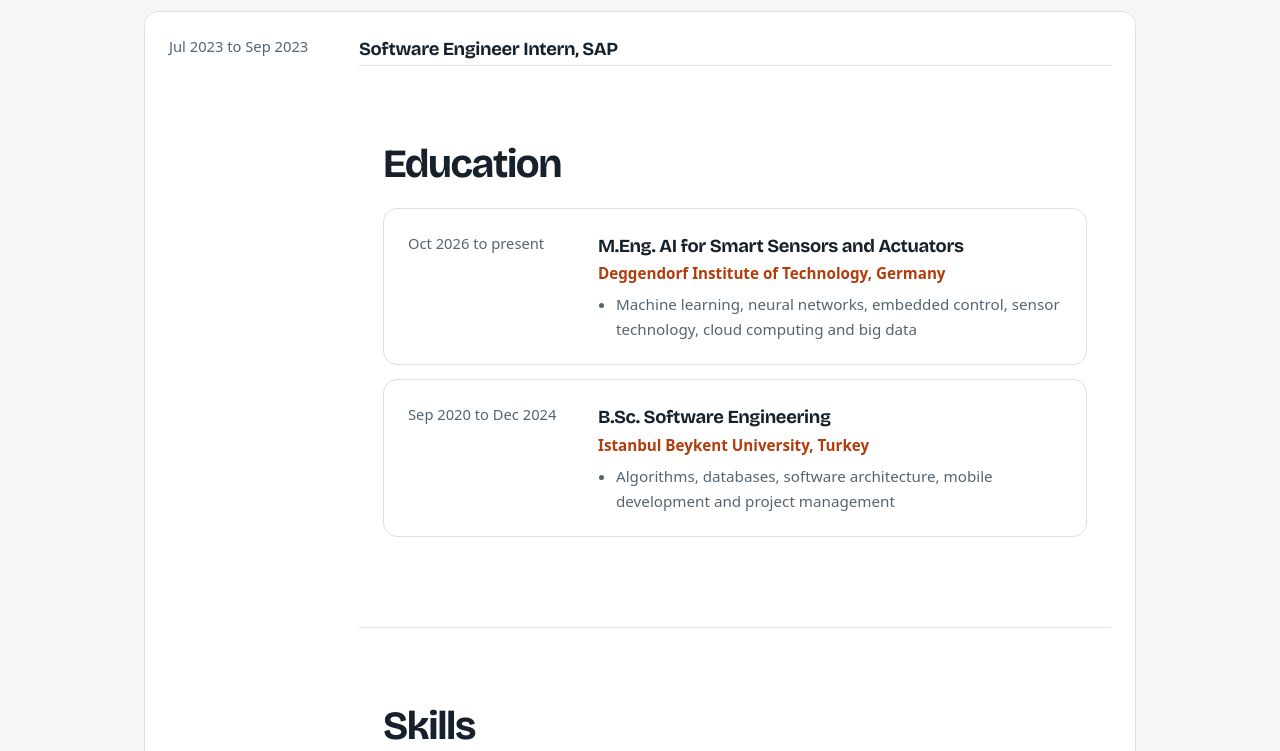
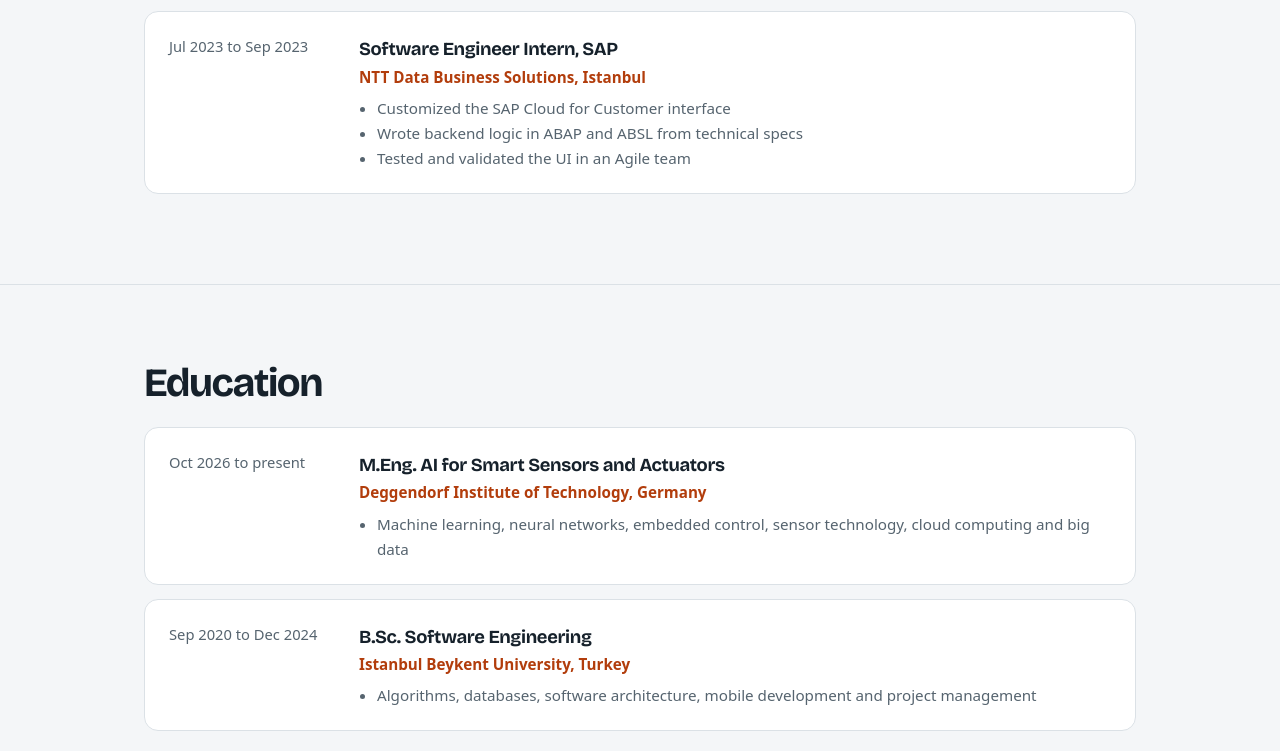
Before and after one commit to Batubttl/Batubttl.github.io, a plain HTML site: page index.html in a window 1280 px wide. Shown: the part 3601-4352 px from the top of the page. Drawn offline with nearby package versions, Linux system fonts and the light colour scheme.

Commit message:
Fix experience section markup

```diff
--- a/index.html
+++ b/index.html
@@ -627,6 +627,16 @@
         <div class="when">Jul 2023 to Sep 2023</div>
         <div>
           <h3>Software Engineer Intern, SAP</h3>
+          <p class="org">NTT Data Business Solutions, Istanbul</p>
+          <ul>
+            <li>Customized the SAP Cloud for Customer interface</li>
+            <li>Wrote backend logic in ABAP and ABSL from technical specs</li>
+            <li>Tested and validated the UI in an Agile team</li>
+          </ul>
+        </div>
+      </div>
+    </div>
+  </section>
 
   <section class="sec" id="education">
     <div class="wrap">
@@ -668,9 +678,8 @@
         <div class="card">
           <h3>Machine Learning</h3>
           <div class="chips"><span class="chip">Supervised learning</span><span class="chip">Model
-                      evaluation</span><span class="chip">Feature selection</span><span
-                      class="chip">scikit-learn</span><span class="chip">PyTorch (basics)</span><span
-                      class="chip">Signal processing</span></div>
+              evaluation</span><span class="chip">Feature selection</span><span class="chip">scikit-learn</span><span
+              class="chip">PyTorch (basics)</span><span class="chip">Signal processing</span></div>
         </div>
         <div class="card">
           <h3>Tools</h3>
@@ -697,8 +706,7 @@
           I'll reply soon.</p>
         <div class="btns">
           <a class="btn solid" href="mailto:batubattal@gmail.com">batubattal@gmail.com</a>
-                  <a class="btn" href="https://www.linkedin.com/in/batu-battal/" target="_blank"
-                    rel="noopener">LinkedIn</a>
+          <a class="btn" href="https://www.linkedin.com/in/batu-battal/" target="_blank" rel="noopener">LinkedIn</a>
           <a class="btn" href="https://github.com/Batubttl" target="_blank" rel="noopener">GitHub</a>
           <a class="btn" href="cv.pdf">CV as PDF</a>
         </div>
```
Lines whose indentation alone changed are shown as unchanged.
